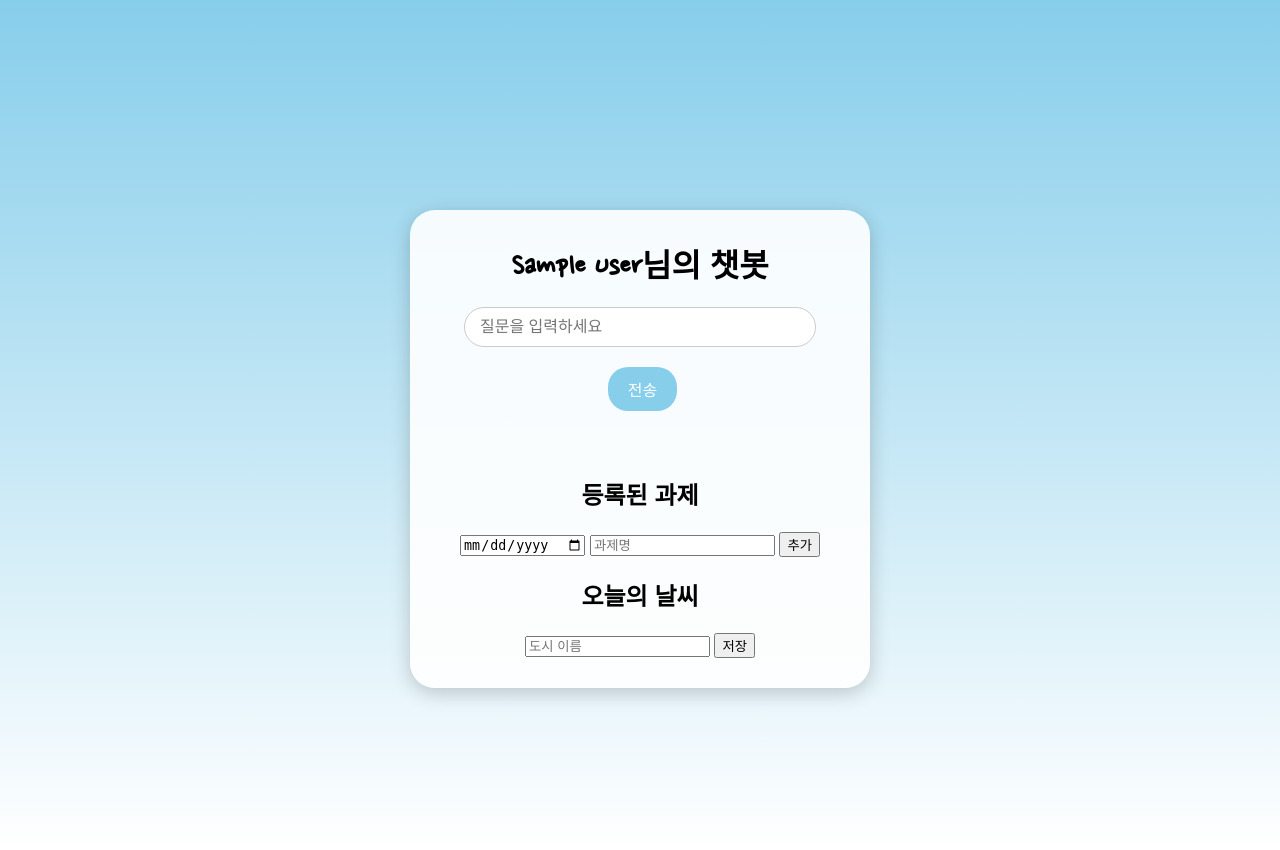
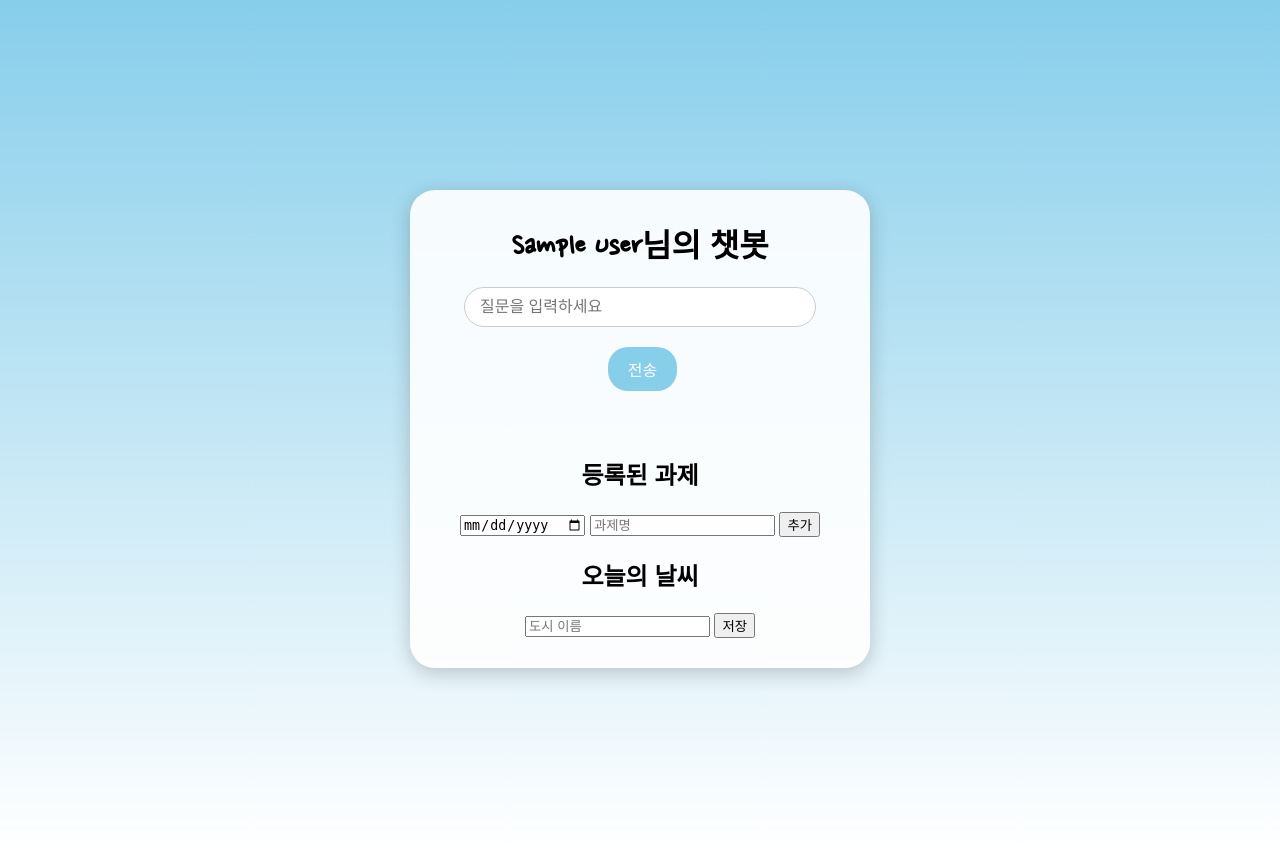
Before and after one commit to hansj8267/basic-chatbot, a Flask app: page /chat in a window 1280 px wide. Run offline with Flask 3, Linux system fonts and the light colour scheme; the visitor is signed in with stand-in values (Sample User, id 1); data that the repository does not hold is empty.

Commit message:
Update style.css

```diff
--- a/static/style.css
+++ b/static/style.css
@@ -40,7 +40,7 @@ body {
   width: 400px;
   box-shadow: 0 5px 20px rgba(0,0,0,0.2);
   text-align: center;
-  margin-top: 160px;
+  margin-top: 140px;
 }
 
 .chat-container h1 {
```
